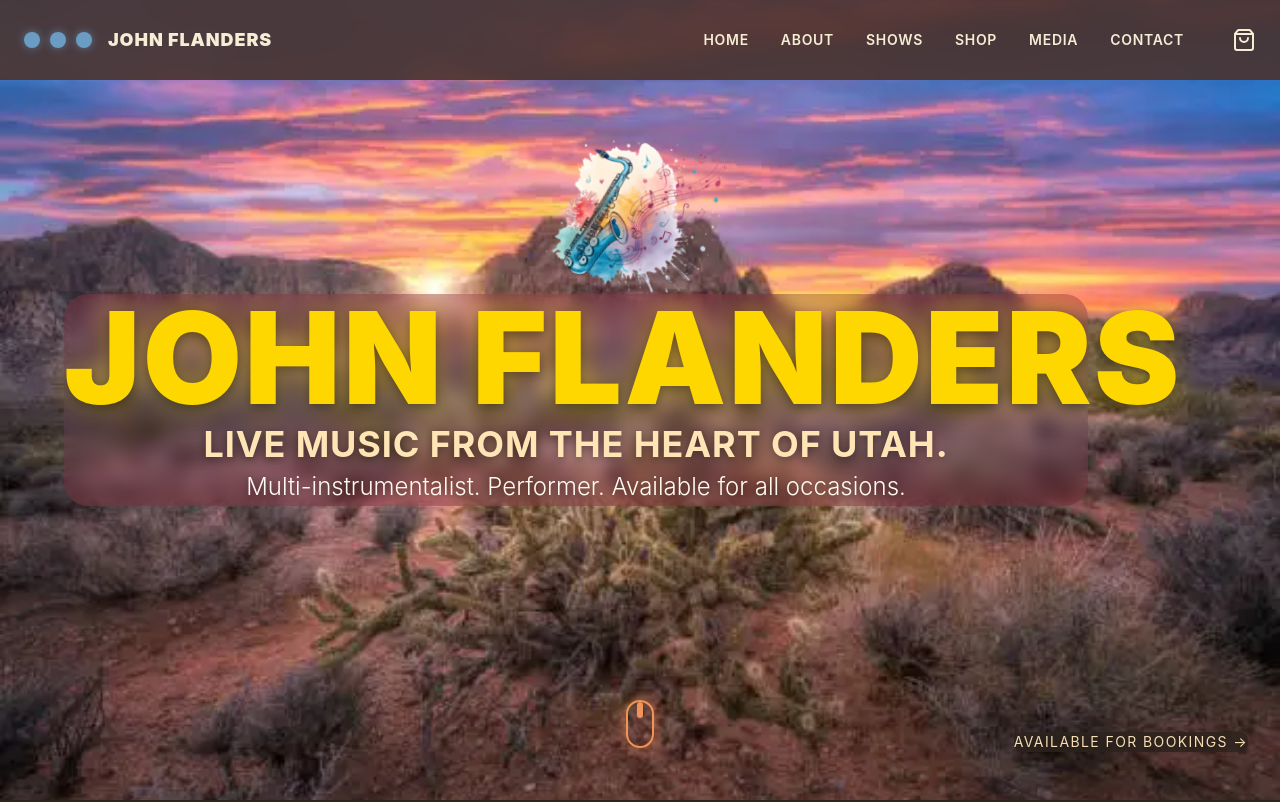
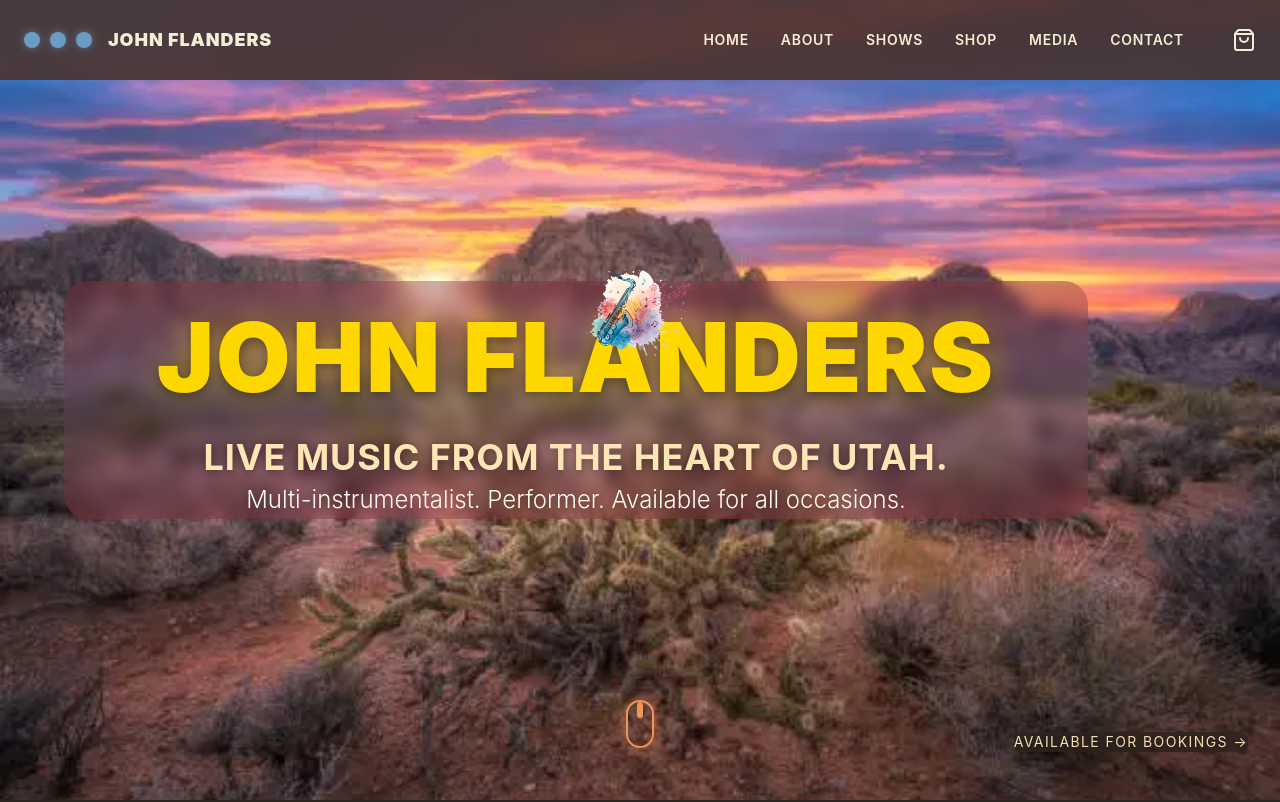
Before and after one commit to LarissaBrown/john-flanders-musician, a Next.js app: page / in a window 1280 px wide. Shown: the top 802 px of the page. Built offline with nearby package versions, Linux system fonts and the light colour scheme.

Commit message:
Fix padding imbalance and text overflow with clamp sizing

```diff
--- a/components/Hero.tsx
+++ b/components/Hero.tsx
@@ -27,14 +27,14 @@ export default function Hero() {
       <div className="relative z-20 w-full max-w-6xl mx-auto px-4 sm:px-6 md:px-8 lg:px-12 xl:px-16 text-center py-8 sm:py-10 md:py-12 lg:py-16 mt-32 sm:mt-36 md:mt-40 lg:mt-48">
 
         {/* Saxophone Illustration - 10px above hero container, no transparency */}
-        <div className="absolute -top-24 sm:-top-28 md:-top-32 lg:-top-36 left-1/2 transform -translate-x-1/2 z-30 w-16 h-20 sm:w-20 sm:h-24 md:w-24 md:h-28 lg:w-28 lg:h-32" style={{rotate: '15deg', opacity: '1'}}>
+        <div className="absolute" style={{top: '-10px', left: '50%', transform: 'translateX(-50%) rotate(15deg)', opacity: '1', width: '64px', height: '80px', zIndex: 30}}>
           <Image
             src="/images/saxophone.png"
             alt="Saxophone illustration"
             fill
             className="object-contain"
             style={{objectPosition: 'center', scale: '1.5'}}
-            sizes="(max-width: 640px) 64px, (max-width: 768px) 80px, (max-width: 1024px) 96px, 112px"
+            sizes="64px"
             unoptimized
           />
         </div>
@@ -44,9 +44,10 @@ export default function Hero() {
           <div className="relative mx-auto max-w-5xl z-20">
             <div className="absolute inset-0 bg-gradient-to-b from-[#8B2E3E]/40 via-[#5B4260]/30 to-[#8B2E3E]/40 backdrop-blur-sm rounded-2xl sm:rounded-3xl"></div>
 
-            <div className="relative z-40 px-4 sm:px-6 md:px-8 lg:px-12 py-10 sm:py-12 md:py-16 lg:py-20">
-              {/* Brand Name - Responsive sizing */}
-              <h1 className="text-5xl sm:text-6xl md:text-7xl lg:text-8xl xl:text-9xl font-black tracking-tight text-[#FFD700] mb-6 sm:mb-8 md:mb-10 whitespace-nowrap overflow-visible" style={{
+            <div className="relative z-40 py-10 sm:py-12 md:py-16 lg:py-20" style={{paddingLeft: '24px', paddingRight: '24px'}}>
+              {/* Brand Name - Responsive sizing with scale down on large screens */}
+              <h1 className="font-black tracking-tight text-[#FFD700] mb-6 sm:mb-8 md:mb-10" style={{
+                fontSize: 'clamp(3rem, 8vw, 6rem)',
                 letterSpacing: '0.02em',
                 textShadow: '0 4px 12px rgba(0,0,0,0.4), 0 0 30px rgba(255, 215, 0, 0.5)'
               }}>
```
